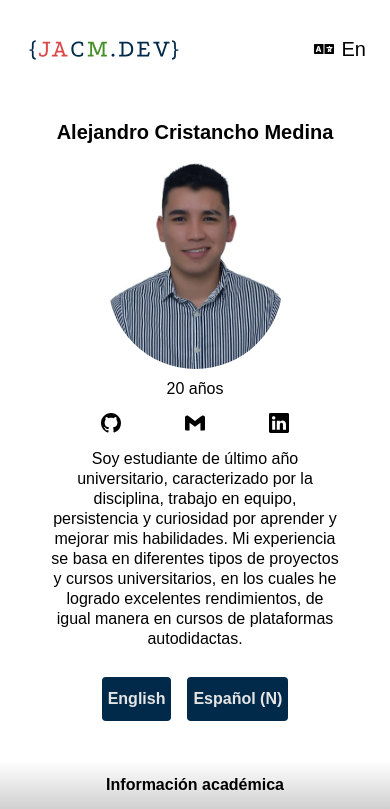
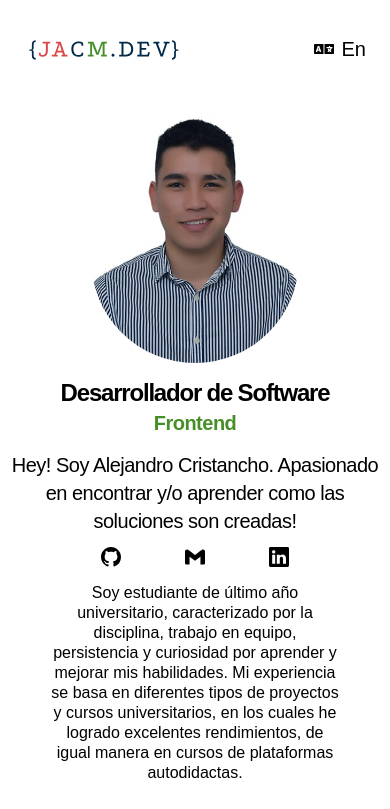
Before and after one commit to AlejandroCristM/alejandrocristm-portafolio, a React (Create React App) app: page / in a window 390 px wide. Shown: the top 809 px of the page. Built offline with nearby package versions, Linux system fonts and the light colour scheme.

Commit message:
feat: new design phone perfilInfo

```diff
--- a/src/components/PerfilInfo.jsx
+++ b/src/components/PerfilInfo.jsx
@@ -12,25 +12,25 @@ import { useTranslation } from 'react-i18next';
 export default function PerfilInfo() {
   const { t } = useTranslation();
 
-  const birthDate = new Date('01/05/2002');
-  const todayDate = new Date();
-
-  const totalYears = Math.floor(
-    (todayDate.getTime() - birthDate.getTime()) / (1000 * 60 * 60 * 24 * 365)
-  );
-
   return (
     <section className='flex flex-col text-center lg:flex-row'>
-      <section className='flex flex-col mt-5 lg:w-2/3'>
-        <h1 className='text-xl font-bold'>Alejandro Cristancho Medina</h1>
+      <section className='flex flex-col mx-1 lg:w-2/3'>
         <picture className='flex flex-col items-center rounded-full px-5'>
           <img
             src={foto}
-            className=' w-1/2 rounded-full md:w-1/3 lg:w-2/5'
+            className='w-52 rounded-full md:w-1/3 lg:w-2/5'
             alt='Foto personal'
           />
         </picture>
-        <h3 className='mt-2'>{`${totalYears} ${t('age')}`}</h3>
+        <h1 className='mt-3.5	font-extrabold	text-2xl tracking-tighter'>
+          {t('position')}
+        </h1>
+        <h2 className='text-xl font-semibold tracking-tight text-green'>
+          Frontend
+        </h2>
+        <h3 className='mt-3.5 text-xl font-medium	tracking-tight'>
+          {t('shortAboutMe')}
+        </h3>
         <div className='flex font-medium justify-center mt-3'>
           <a
             href='https://github.com/AlejandroCristM'
--- a/src/index.css
+++ b/src/index.css
@@ -4,7 +4,7 @@
 
 body {
   margin: 0;
-  font-family: -apple-system, BlinkMacSystemFont, "Segoe UI", "Roboto", "Oxygen",
+  font-family: -apple-system, BlinkMacSystemFont, "Poppins", "Segoe UI", "Roboto", "Oxygen",
     "Ubuntu", "Cantarell", "Fira Sans", "Droid Sans", "Helvetica Neue",
     sans-serif;
   -webkit-font-smoothing: antialiased;
--- a/src/locales/en.json
+++ b/src/locales/en.json
@@ -1,6 +1,8 @@
 {
+    "position": "Software Developer",
     "age": "years old",
     "changeLang": "Traducir a español",
+    "shortAboutMe": "Hey! This is Alejandro Cristancho. My passion is  finding solutions or learning how they are created!",
     "textAboutMe":"I am a final year university student, characterized by discipline, teamwork, persistence, and curiosity to learn and improve my skills. My experience is based on various types of projects and university courses in which I have achieved excellent performance. I have also taken self-taught courses on online platforms.",
     "sectionTitles":{
         "academic":"Academic information",
--- a/src/locales/es.json
+++ b/src/locales/es.json
@@ -1,6 +1,8 @@
 {
+    "position": "Desarrollador de Software",
     "age": "años",
     "changeLang": "Translate to English",
+    "shortAboutMe": "Hey! Soy Alejandro Cristancho. Apasionado en encontrar y/o aprender como las soluciones son creadas!",
     "textAboutMe":"Soy estudiante de último año universitario, caracterizado por la disciplina, trabajo en equipo, persistencia y curiosidad por aprender y mejorar mis habilidades. Mi experiencia se basa en diferentes tipos de proyectos y cursos universitarios, en los cuales he logrado excelentes rendimientos, de igual manera en cursos de plataformas autodidactas.",
     "sectionTitles":{
         "academic":"Información académica",
--- /dev/null
+++ b/src/utils/generalData.js
@@ -0,0 +1,6 @@
+const birthDate = new Date('01/05/2002');
+const todayDate = new Date();
+
+export const totalYears = Math.floor(
+  (todayDate.getTime() - birthDate.getTime()) / (1000 * 60 * 60 * 24 * 365)
+);
--- a/tailwind.config.js
+++ b/tailwind.config.js
@@ -14,9 +14,10 @@ module.exports = {
       platinium: '#E5E5E5',
       white: '#ffffff',
       black: '#000000',
+      green: '#468F28',
     },
     fontFamily: {
-      sans: ['Graphik', 'sans-serif'],
+      sans: ['Poppins', 'Graphik', 'sans-serif'],
       serif: ['Merriweather', 'serif'],
     },
     extend: {},
```
